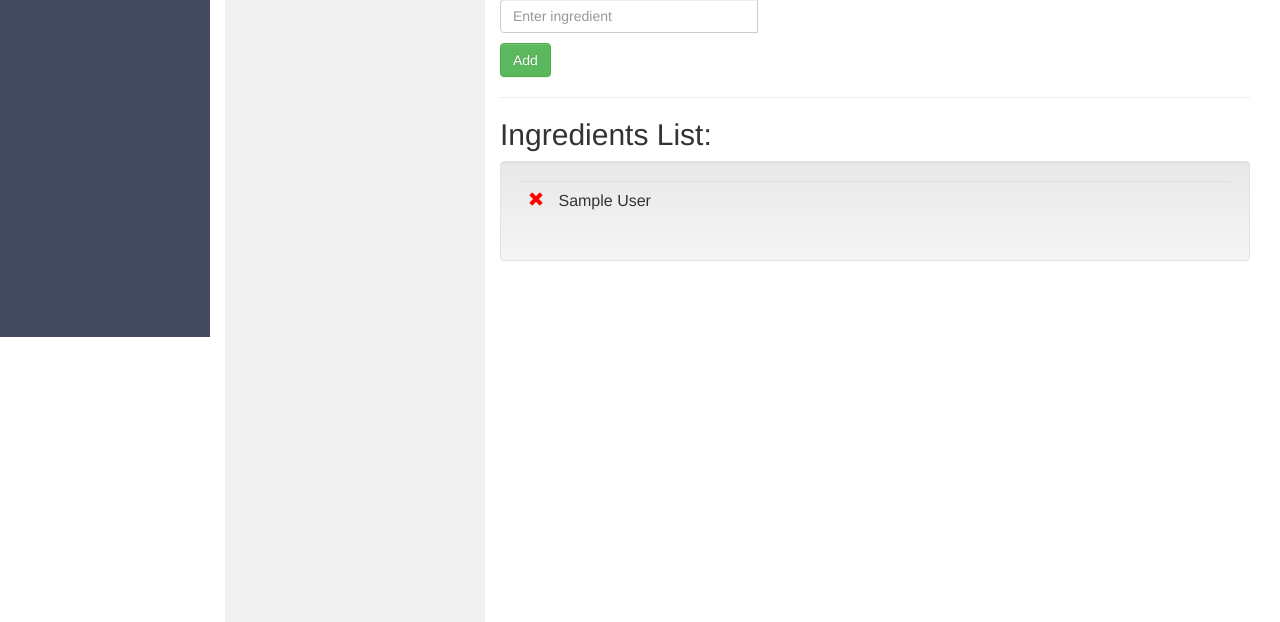
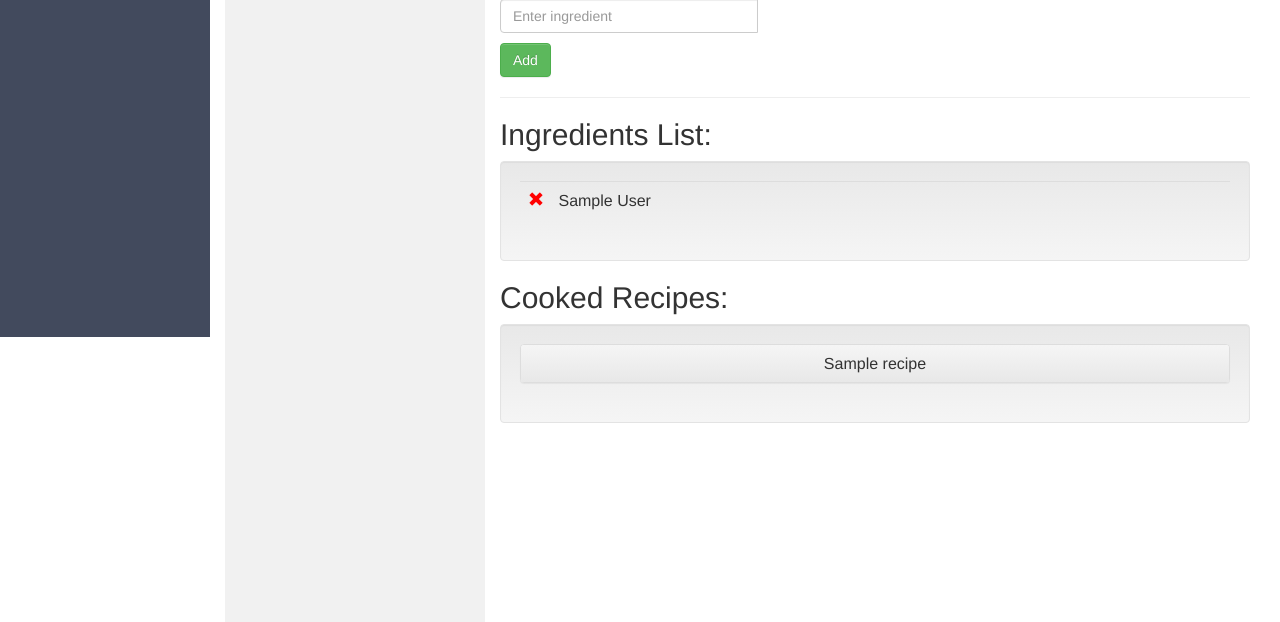
Before and after one commit to mcotse/AlexaRamsay, a Flask app: page / in a window 1280 px wide. Shown: the part 463-1085 px from the top of the page. Run offline with Flask 2, Linux system fonts and the light colour scheme; the visitor is signed in with stand-in values (Sample User, id 1); tables that the repository leaves empty hold one stand-in row (values such as "Sample post"); grey boxes marked "Sample" are stand-in pictures; some libraries are stand-ins or nearby versions.

Commit message:
Added historic recipes

```diff
--- a/templates/list.html
+++ b/templates/list.html
@@ -66,11 +66,45 @@
                                                   style="color: red; margin-right: 10px;"></span>
                                         </a>
                                         {{ ingredient.name }}
-
                                     </td>
                                 </tr>
                             {% endfor %}
                         </table>
+                    </div>
+
+
+                    <h2>Cooked Recipes:</h2>
+                    <div class="well">
+                        <div class="panel-group" id="accordion" role="tablist" aria-multiselectable="true">
+                            {% for completed_recipe in patient.completed_recipes %}
+                                <div class="panel panel-default">
+                                    <div class="panel-heading" role="tab" id="heading{{ completed_recipe.id }}">
+                                        <h4 class="panel-title">
+                                            <a role="button" data-toggle="collapse" data-parent="#accordion"
+                                               href="#collapse{{ completed_recipe.id }}" aria-expanded="true"
+                                               aria-controls="collapse{{ completed_recipe.id }}">
+                                                {{ completed_recipe.recipe.name }}
+                                            </a>
+                                        </h4>
+                                    </div>
+                                    <div id="collapse{{ completed_recipe.id }}" class="panel-collapse collapse"
+                                         role="tabpanel"
+                                         aria-labelledby="heading{{ completed_recipe.id }}">
+                                        <div class="panel-body">
+                                            Contains:
+                                            <table class="table">
+                                                {% for completed_ingredient in completed_recipe.recipe.ingredients %}
+                                                    <tr>
+                                                        <td>{{ completed_ingredient.name }}</td>
+                                                    </tr>
+                                                {% endfor %}
+                                            </table>
+
+                                        </div>
+                                    </div>
+                                </div>
+                            {% endfor %}
+                        </div>
                     </div>
                 </div>
             {% endfor %}
@@ -83,7 +117,7 @@
     <script type="text/javascript">
         $(document).ready(function () {
             var user_id = getParameterByName('user_id');
-            if(user_id){
+            if (user_id) {
                 var element_id = "#tab_user_" + user_id;
                 toggleTab(element_id);
             }
```
